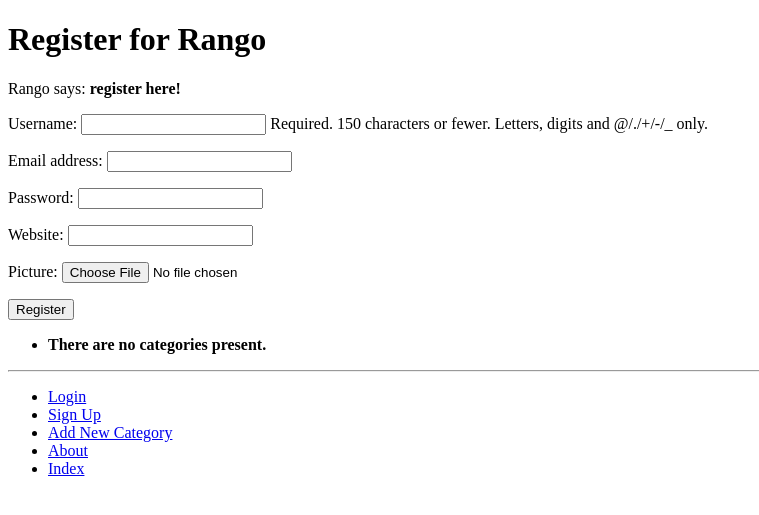
After one commit to WendiGuan/tango_with_django_project, a Django app: page /rango/register/ in a window 1280 px wide. The commit adds this page. Shown: the top 515 px of the page, without its empty margins (0-759 px from the left). Run offline with Django 3.2, Linux system fonts and the light colour scheme; data that the repository does not hold is empty.

Commit message:
the chapter9 content completed(no exercise)

```diff
--- a/rango/admin.py
+++ b/rango/admin.py
@@ -1,6 +1,6 @@
 from django.contrib import admin
 from rango.models import Category, Page
-
+from rango.models import UserProfile
 
 
 
@@ -14,3 +14,6 @@ class CategoryAdmin(admin.ModelAdmin):
 admin.site.register(Category, CategoryAdmin)
 
 admin.site.register(Page, PageAdmin)
+
+
+admin.site.register(UserProfile)
--- a/rango/forms.py
+++ b/rango/forms.py
@@ -1,6 +1,7 @@
 from django import forms
 from rango.models import Page, Category
-
+from django.contrib.auth.models import User
+from rango.models import UserProfile
 
 class CategoryForm(forms.ModelForm):
     name = forms.CharField(max_length=Category.NAME_MAX_LENGTH,help_text="Please enter the category name.")
@@ -34,3 +35,15 @@ class Meta:
     model = Page
 
     exclude = ('category',)
+
+
+class UserForm(forms.ModelForm):
+    password = forms.CharField(widget=forms.PasswordInput())
+
+    class Meta:
+        model = User
+        fields = ('username', 'email', 'password',)
+class UserProfileForm(forms.ModelForm):
+    class Meta:
+        model = UserProfile
+        fields = ('website', 'picture',)
--- a/rango/models.py
+++ b/rango/models.py
@@ -1,6 +1,6 @@
 from django.db import models
 from django.template.defaultfilters import slugify
-
+from django.contrib.auth.models import User
 
 class Category(models.Model):
 
@@ -40,3 +40,14 @@ class Page(models.Model):
 
     def __str__(self):
         return self.title
+
+
+class UserProfile(models.Model):
+
+    user = models.OneToOneField(User, on_delete=models.CASCADE)
+
+    website = models.URLField(blank=True)
+    picture = models.ImageField(upload_to='profile_images', blank=True)
+
+    def __str__(self):
+        return self.user.username
--- a/rango/urls.py
+++ b/rango/urls.py
@@ -12,4 +12,8 @@ urlpatterns = [
     path('category/<slug:category_name_slug>/', views.show_category, name='show_category'),
     path('add_category/', views.add_category, name='add_category'),
     path('category/<slug:category_name_slug>/add_page/', views.add_page, name='add_page'),
+    path('register/', views.register, name='register'),
+    path('login/', views.user_login, name='login'),
+    path('restricted/', views.restricted, name='restricted'),
+    path('logout/', views.user_logout, name='logout'),
 ]
--- a/rango/views.py
+++ b/rango/views.py
@@ -1,11 +1,13 @@
+
 from django.shortcuts import render
+from django.http import HttpResponse, HttpResponseRedirect
 from rango.models import Category
 from rango.models import Page
-from django.http import HttpResponse
-from rango.forms import CategoryForm
-from rango.forms import PageForm
+from rango.forms import CategoryForm, PageForm, UserForm, UserProfileForm
+from django.contrib.auth import authenticate, login, logout
+from django.urls import reverse
+from django.contrib.auth.decorators import login_required
 from django.shortcuts import redirect
-from django.urls import reverse
 
 
 def index(request):
@@ -90,3 +92,65 @@ def add_page(request, category_name_slug):
 
     context_dict = {'form': form, 'category': category}
     return render(request, 'rango/add_page.html', context_dict)
+
+
+def register(request):
+    registered = False
+
+    if request.method == 'POST':
+        user_form = UserForm(data=request.POST)
+        profile_form = UserProfileForm(data=request.POST)
+
+        if user_form.is_valid() and profile_form.is_valid():
+            user = user_form.save()
+            user.set_password(user.password)
+            user.save()
+
+            profile = profile_form.save(commit=False)
+            profile.user = user
+
+            if 'picture' in request.FILES:
+                profile.picture = request.FILES['picture']
+
+            profile.save()
+            registered = True
+        else:
+            print(user_form.errors, profile_form.errors)
+    else:
+        user_form = UserForm()
+        profile_form = UserProfileForm()
+
+    return render(request,
+                  'rango/register.html',
+                  {'user_form': user_form,
+                   'profile_form': profile_form,
+                   'registered': registered})
+
+
+def user_login(request):
+    if request.method == 'POST':
+        username = request.POST.get('username')
+        password = request.POST.get('password')
+
+        user = authenticate(username=username, password=password)
+
+        if user:
+            if user.is_active:
+                login(request, user)
+                return HttpResponseRedirect(reverse('rango:index'))
+            else:
+                return HttpResponse('Your Rango account is disabled.')
+        else:
+            print(f"Invalid login details: {username}, {password}")
+            return HttpResponse('Invalid login details supplied.')
+    else:
+        return render(request, 'rango/login.html')
+
+@login_required
+def restricted(request):
+    return HttpResponse("Since you're logged in, you can see this text!")
+
+@login_required
+def user_logout(request):
+    logout(request)
+    return HttpResponseRedirect(reverse('rango:index'))
--- a/templates/rango/base.html
+++ b/templates/rango/base.html
@@ -27,6 +27,17 @@
         <hr />
         <div>
             <ul>
+                {% if user.is_authenticated %}
+                <!-- Show these links when the user is logged in -->
+
+                <li><a href="{% url 'rango:restricted' %}">Restricted Page</a></li>
+                <li><a href="{% url 'rango:logout' %}">Logout</a></li>
+            {% else %}
+                <!-- Show these links when the user is NOT logged in -->
+                <li><a href="{% url 'rango:login' %}">Login</a></li>
+                <li><a href="{% url 'rango:register' %}">Sign Up</a></li>
+            {% endif %}
+                <!-- Outside the conditional statements, ALWAYS show -->
                 <li><a href="{% url 'rango:add_category' %}">Add New Category</a></li>
                 <li><a href="{% url 'rango:about' %}">About</a></li>
                 <li><a href="{% url 'rango:index' %}">Index</a></li>
--- /dev/null
+++ b/templates/rango/register.html
@@ -0,0 +1,25 @@
+{% extends 'rango/base.html' %}
+{% load staticfiles %}
+
+{% block title_block %}
+    Register
+{% endblock %}
+
+{% block body_block %}
+    <h1>Register for Rango</h1>
+
+    {% if registered %}
+        Rango says: <strong>thank you for registering!</strong>
+        <a href="{% url 'rango:index' %}">Return to the homepage.</a><br />
+    {% else %}
+        Rango says: <strong>register here!</strong><br />
+        <form id="user_form" method="post" action="{% url 'rango:register' %}" enctype="multipart/form-data">
+            {% csrf_token %}
+
+            {{ user_form.as_p }}
+            {{ profile_form.as_p }}
+
+            <input type="submit" name="submit" value="Register" />
+        </form>
+    {% endif %}
+{% endblock %}
```
Also changed, not shown: tango_with_django_project/settings.py (+7 -0 lines), templates/rango/index.html (+9 -1 lines), templates/rango/login.html (added, +18 -0 lines), rango/migrations/0004_userprofile.py (added).
